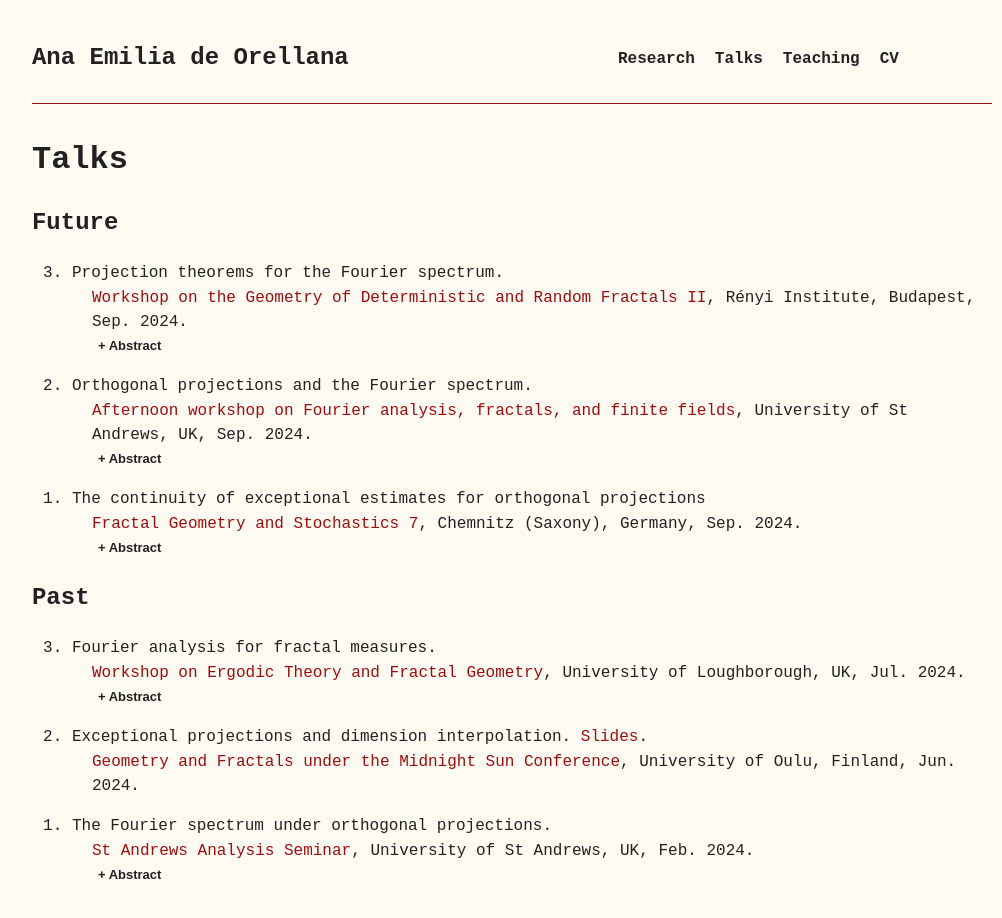
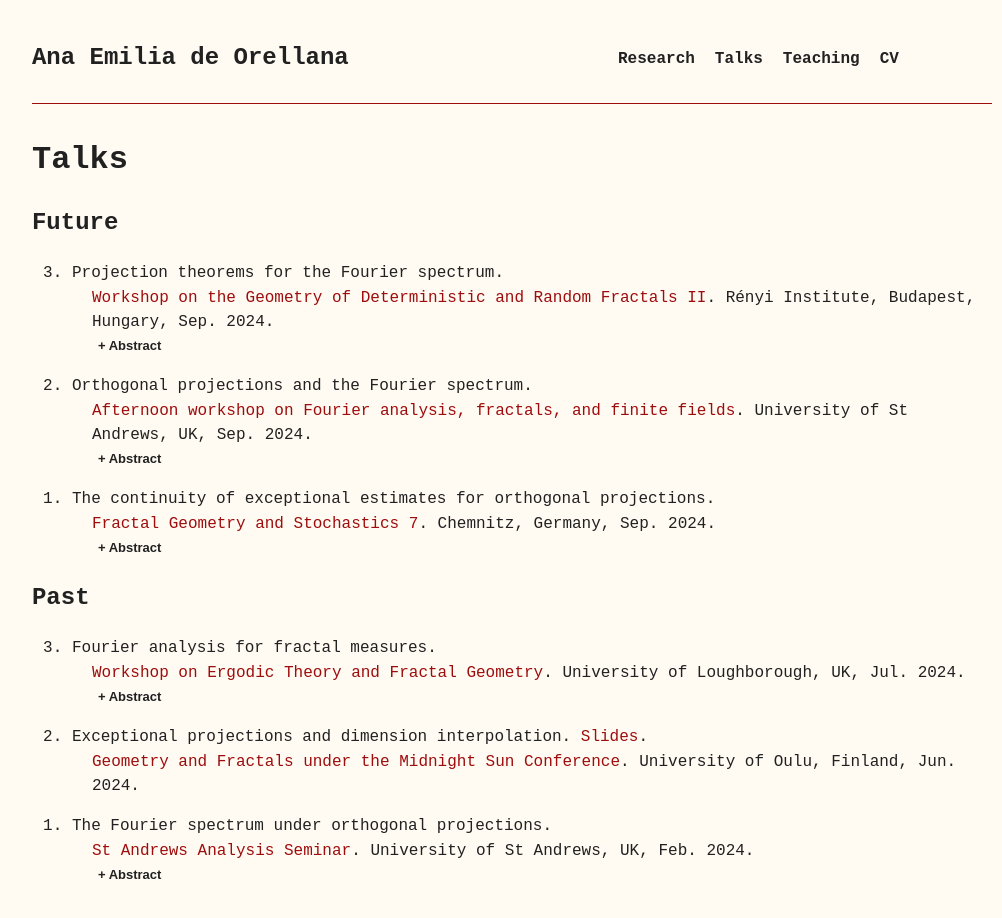
Before and after one commit to AnadeOre/anadeore.github.io, a Next.js app: page /talks in a window 1280 px wide. Shown: the top 918 px of the page, without its empty margins (128-1130 px from the left). Built offline with nearby package versions, Linux system fonts and the light colour scheme.

Commit message:
Change styling of talks and typo

```diff
--- a/src/app/components/Talk.jsx
+++ b/src/app/components/Talk.jsx
@@ -26,7 +26,7 @@ const Talk = ({title, where, link, event, when, abstract, slides}) => {
           <Link href={link} target='_blank' className='linkDecor'>
             {event}
           </Link>
-          , {where}, {when}.
+          . {where}, {when}.
         </p>
         {abstract !== undefined ? (
           <>
--- a/src/app/talks/page.jsx
+++ b/src/app/talks/page.jsx
@@ -11,7 +11,7 @@ const Teaching = () => {
         <Talk
           title='Projection theorems for the Fourier spectrum.'
           event='Workshop on the Geometry of Deterministic and Random Fractals II'
-          where='Rényi Institute, Budapest'
+          where='Rényi Institute, Budapest, Hungary'
           link='https://erdoscenter.renyi.hu/events/workshop-geometry-deterministic-and-random-fractals-ii'
           when='Sep. 2024'
           abstract='The Fourier spectrum is a family of dimensions that interpolates between the Fourier and Hausdorff dimensions and helps us understand how they are connected. In this talk we will see how it proves useful to get sharper results for bounds regarding the Hausdorff dimension in situations where the Fourier dimension alone is not enough to capture the effect of the Fourier transform of measures. Joint work with Jonathan Fraser.'
@@ -25,9 +25,9 @@ const Teaching = () => {
           abstract='It is well-known that when sets have the same Fourier and Hausdorff dimensions there are no exceptions to Marstrand’s projection theorem. In this talk we will show how we can use the method of dimension interpolation to improve the state of the art estimates for the Hausdorff dimension of the exceptional set of projections in higher dimensions. Joint work with Jonathan Fraser.'
         />
         <Talk
-          title='The continuity of exceptional estimates for orthogonal projections'
+          title='The continuity of exceptional estimates for orthogonal projections.'
           event='Fractal Geometry and Stochastics 7'
-          where='Chemnitz (Saxony), Germany'
+          where='Chemnitz, Germany'
           link='https://www.tu-chemnitz.de/mathematik/stochastik/fgs7/index.html'
           when='Sep. 2024'
           abstract='Since Marstrand’s work on orthogonal projections, exceptional set estimates for such projections have been widely studied. Salem sets, i.e. sets for which the Fourier and Hausdorff dimension coincide, have no such exceptions. When using the Fourier dimension alone to improve exceptional set estimates, it leads to discontinuous bounds. In this talk we will see what conditions we need on the Fourier decay of measures to ensure that the obtained bound is continuous at the Fourier dimension.'
```
